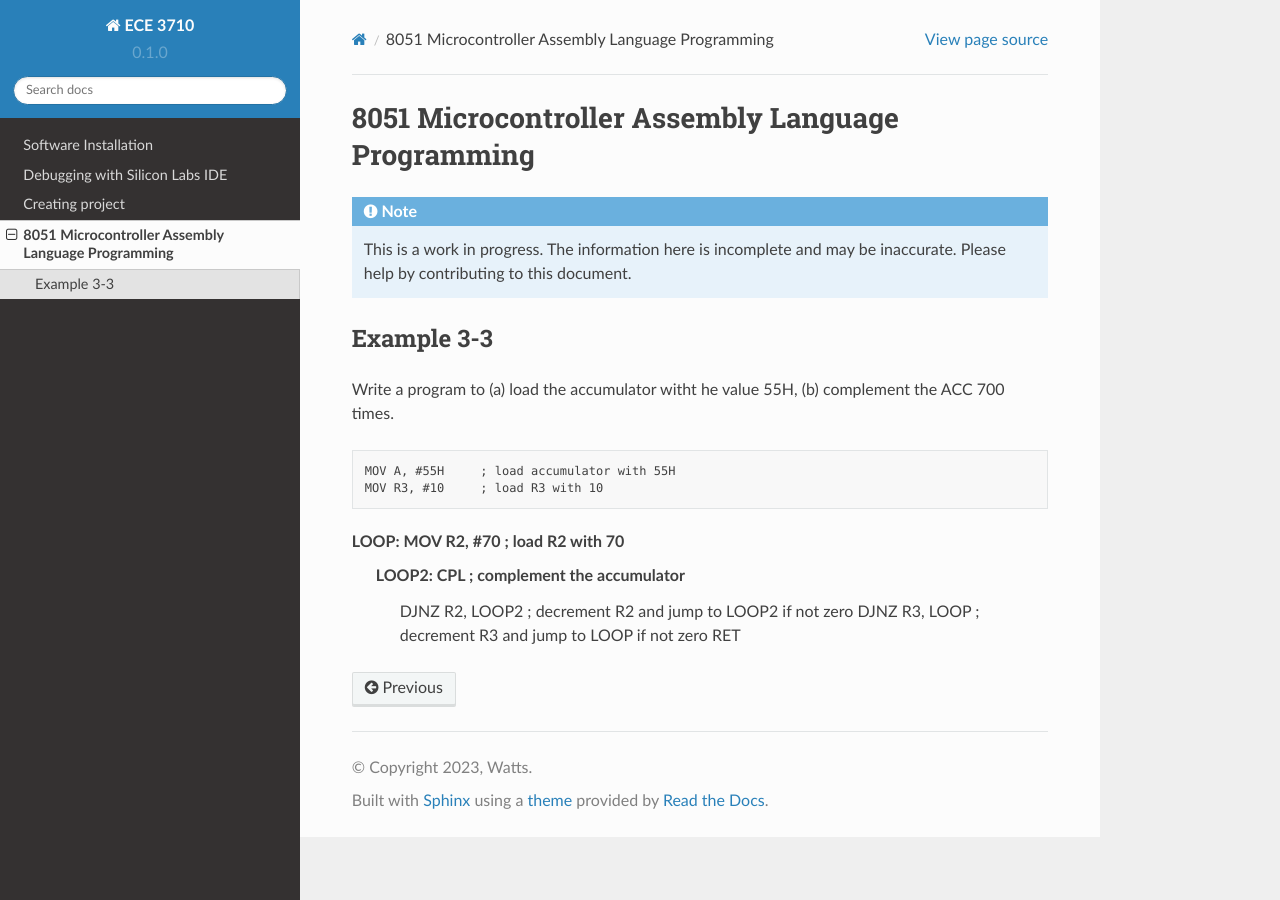
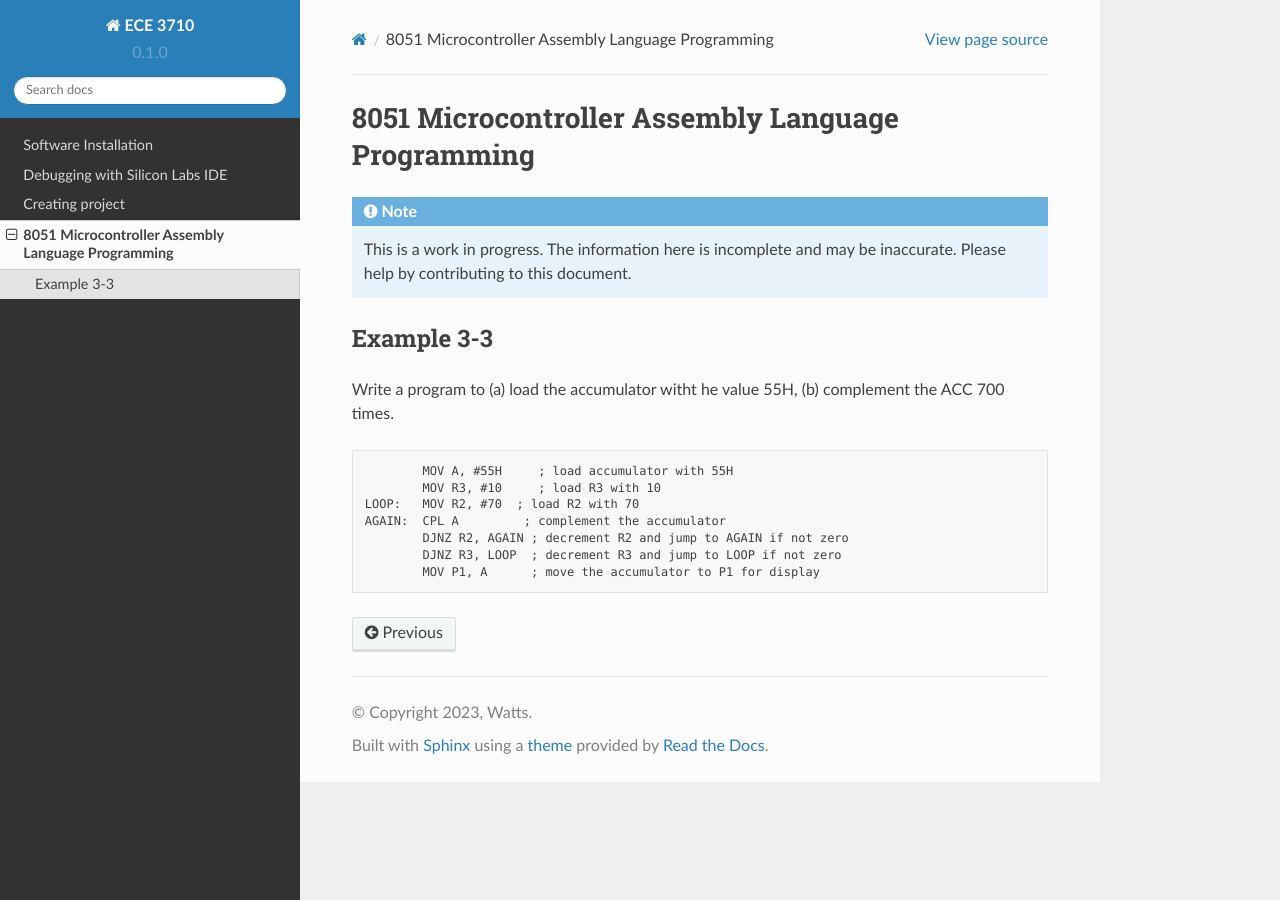
Before and after one commit to wattsjake/ece3710-notes, a Sphinx documentation site: the page built from docs/source/assembly.rst, in a window 1280 px wide. Built offline with Sphinx 7.4.7 and the Read the Docs theme 2.0.0, drawn with Linux system fonts in a browser that asks for light colours.

Commit message:
ADDED CODE TO ASSE

```diff
--- a/docs/source/assembly.rst
+++ b/docs/source/assembly.rst
@@ -13,10 +13,10 @@ Write a program to (a) load the accumulator witht he value 55H, (b) complement t
 
 .. code-block:: assembly
 
-    MOV A, #55H     ; load accumulator with 55H
-    MOV R3, #10     ; load R3 with 10
-LOOP: MOV R2, #70  ; load R2 with 70
-    LOOP2: CPL     ; complement the accumulator
-           DJNZ R2, LOOP2 ; decrement R2 and jump to LOOP2 if not zero
-           DJNZ R3, LOOP ; decrement R3 and jump to LOOP if not zero
-           RET
+            MOV A, #55H     ; load accumulator with 55H
+            MOV R3, #10     ; load R3 with 10
+    LOOP:   MOV R2, #70  ; load R2 with 70
+    AGAIN:  CPL A         ; complement the accumulator
+            DJNZ R2, AGAIN ; decrement R2 and jump to AGAIN if not zero
+            DJNZ R3, LOOP  ; decrement R3 and jump to LOOP if not zero
+            MOV P1, A      ; move the accumulator to P1 for display
```
